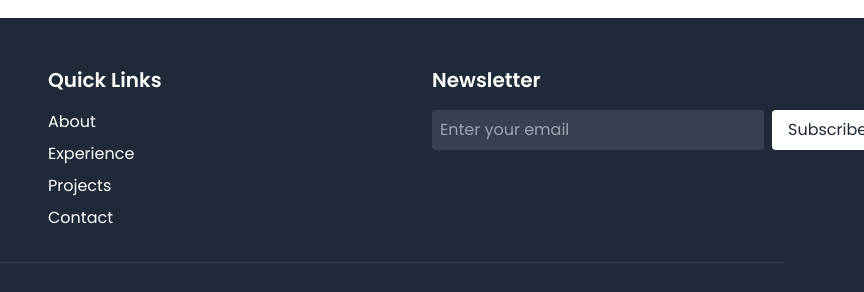
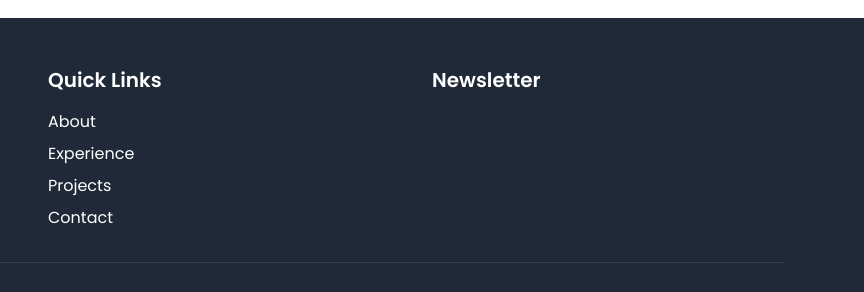
Before and after one commit to mimi-netizen/MyPortfolio, a website: page Portfolio/index.html in a window 1280 px wide. Shown: the part 5359-5651 px from the top of the page, 416-1280 px from the left. Drawn offline with nearby package versions, Linux system fonts and the light colour scheme.

Commit message:
newsletter

```diff
--- a/Portfolio/index.html
+++ b/Portfolio/index.html
@@ -469,14 +469,14 @@
           </div>
           <div>
             <h3 class="text-xl font-bold mb-4">Newsletter</h3>
-            <form id="newsletter-form" class="flex gap-2">
+            <!-- <form id="newsletter-form" class="flex gap-2">
               <input type="email" placeholder="Enter your email" required
                 class="flex-1 p-2 rounded bg-gray-700 dark:bg-gray-800 focus:ring-2 focus:ring-gray-400">
               <button type="submit"
                 class="px-4 py-2 bg-white text-gray-800 rounded hover:bg-gray-100 transition-colors">
                 Subscribe
               </button>
-            </form>
+            </form> -->
           </div>
         </div>
         <div class="border-t border-gray-700 pt-8 text-center">
```
